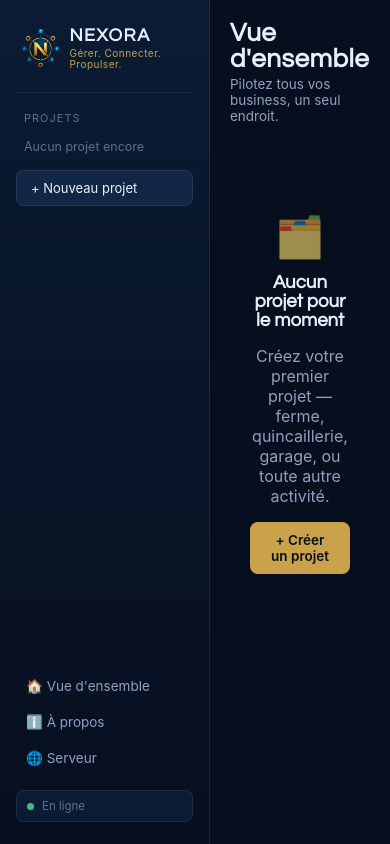
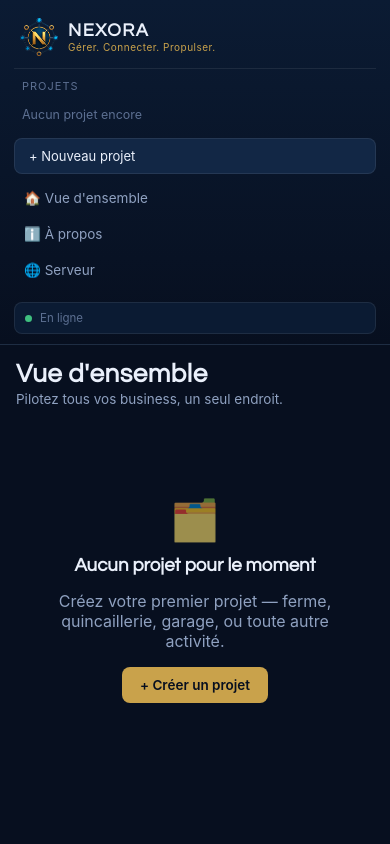
Before and after one commit to Prodige2019/nexora-mobile-android, a website: page www/index.html in a window 390 px wide. Drawn offline with Linux system fonts and the light colour scheme.

Commit message:
Add responsive styles for small screens

```diff
--- a/www/styles.css
+++ b/www/styles.css
@@ -465,3 +465,75 @@ input:focus, select:focus, textarea:focus { border-color: var(--gold); }
   .sidebar { width: 210px; }
   .main { padding: 20px; }
 }
+
+/* Petits écrans (téléphones) : la sidebar passe en haut, empilée
+   au-dessus du contenu, au lieu de rester à côté et de l'écraser. */
+@media (max-width: 640px) {
+  #app {
+    flex-direction: column;
+    height: auto;
+    min-height: 100vh;
+    overflow: visible;
+  }
+
+  html, body {
+    height: auto;
+    overflow-x: hidden;
+  }
+
+  .sidebar {
+    width: 100%;
+    flex-shrink: 0;
+    border-right: none;
+    border-bottom: 1px solid var(--border);
+    padding: 14px 14px 10px 14px;
+  }
+
+  .brand { padding-bottom: 12px; margin-bottom: 10px; }
+
+  .project-nav-list {
+    max-height: none;
+    flex-direction: row;
+    flex-wrap: wrap;
+  }
+
+  .project-nav-item { width: auto; }
+
+  .sidebar-spacer { flex: none; height: 6px; }
+
+  .nav-item { display: inline-block; width: auto; margin-right: 6px; }
+
+  .main {
+    padding: 16px;
+    overflow-y: visible;
+  }
+
+  .page-header {
+    flex-direction: column;
+    align-items: flex-start;
+    gap: 10px;
+  }
+
+  .grid-4, .grid-3, .grid-2 {
+    grid-template-columns: 1fr;
+  }
+
+  .about-hero {
+    flex-direction: column;
+    align-items: flex-start;
+    gap: 10px;
+  }
+
+  /* Les tableaux deviennent défilables horizontalement plutôt que
+     de forcer tout l'écran à s'élargir. */
+  table {
+    display: block;
+    overflow-x: auto;
+    white-space: nowrap;
+  }
+  table thead, table tbody, table tr {
+    display: table;
+    width: 100%;
+    table-layout: auto;
+  }
+}
```
